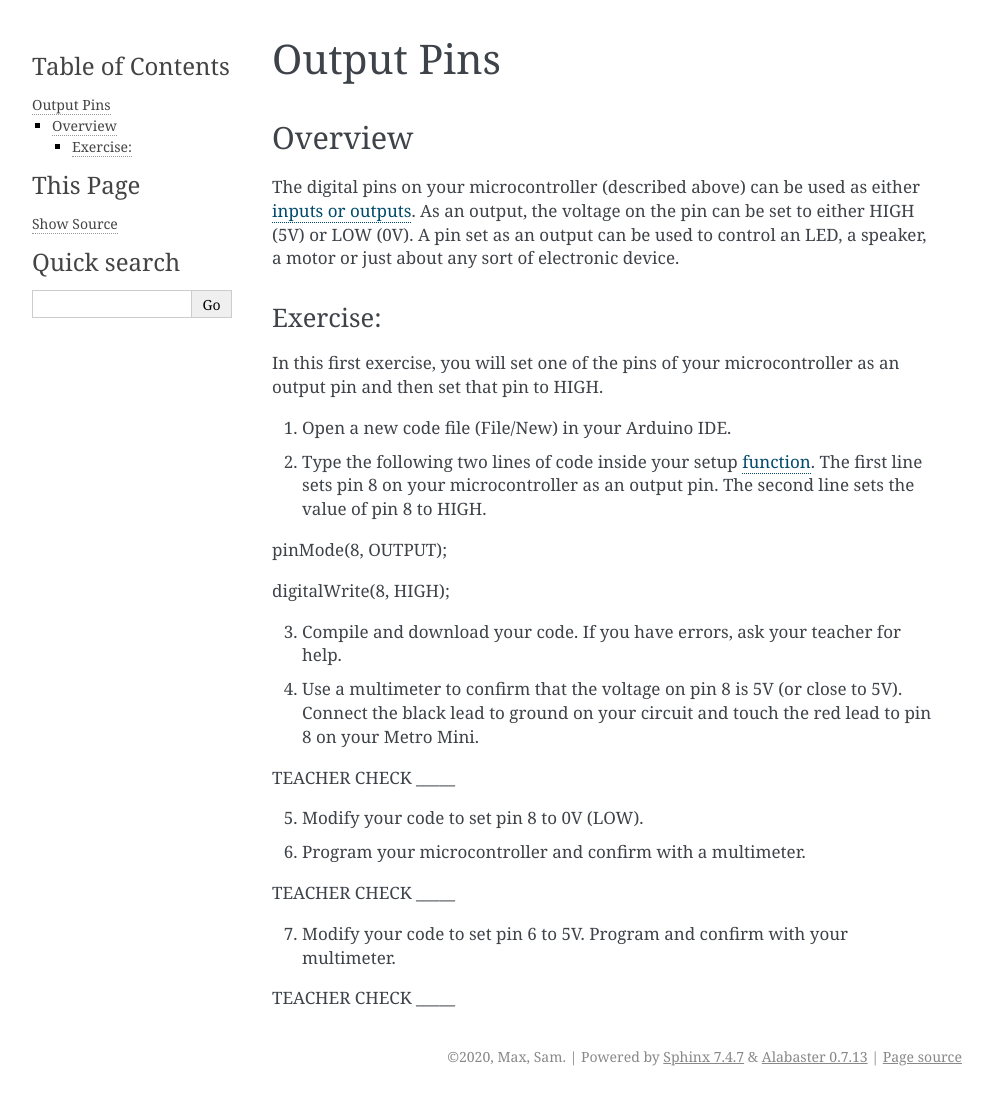
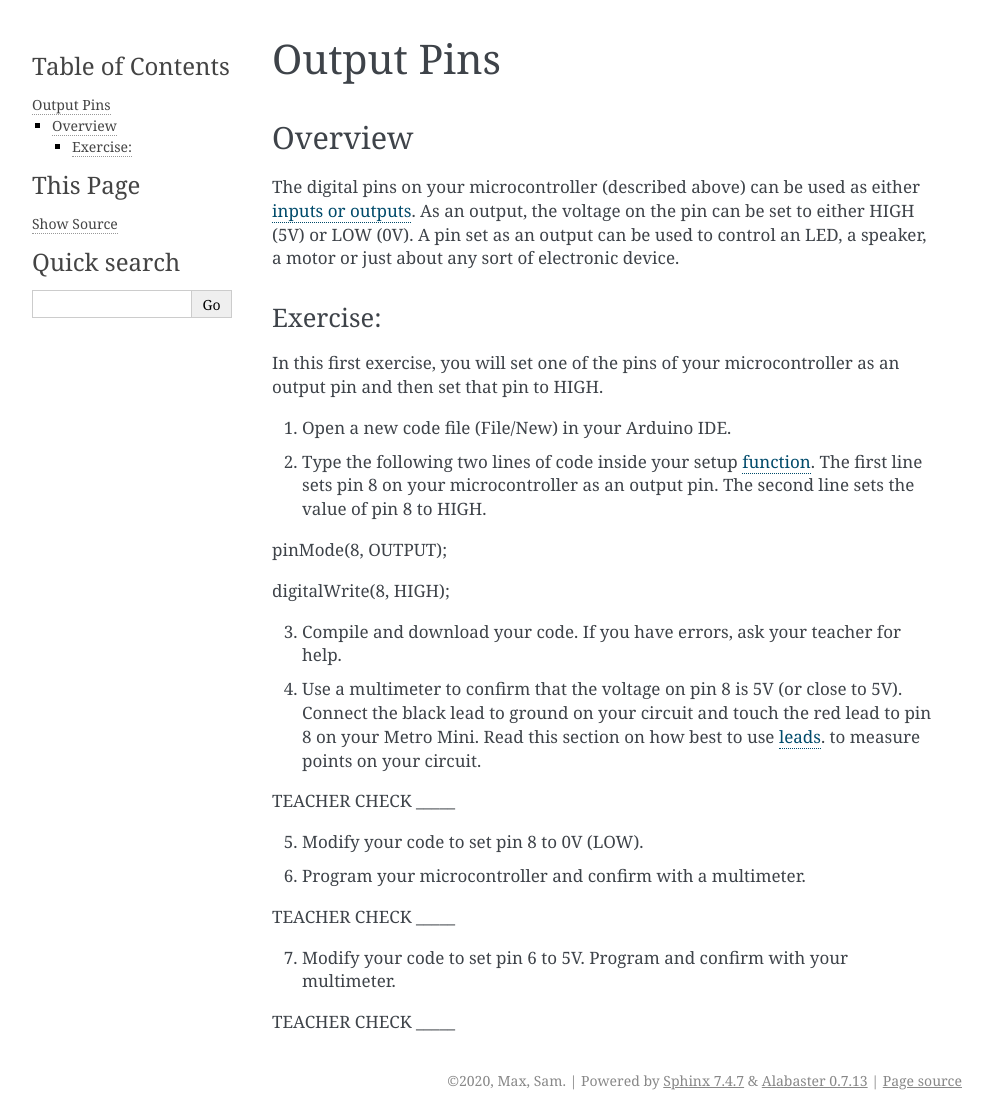
Before and after one commit to maxtkc/mvths-wiki, a Sphinx documentation site: the page built from docs/010-output-pins.rst, in a window 1280 px wide. Shown: the whole page, without its empty margins (148-1141 px from the left). Built offline with Sphinx 7.4.7, drawn with Linux system fonts in a browser that asks for light colours; before the commit the page ends 1096 px from its top, so only the background shows below that.

Commit message:
Update 010-output-pins.rst

```diff
--- a/docs/010-output-pins.rst
+++ b/docs/010-output-pins.rst
@@ -43,7 +43,10 @@ digitalWrite(8, HIGH);
 
 4. Use a multimeter to confirm that the voltage on pin 8 is 5V (or close
    to 5V). Connect the black lead to ground on your circuit and touch
-   the red lead to pin 8 on your Metro Mini.
+   the red lead to pin 8 on your Metro Mini. Read this section on
+   how best to use  `leads <https://docs.google.com/document/d/1BmZbXzxnD2j17QToSZ9jeZmnP7burwfksfQq2v4zu-Y/edit#bookmark=id.w8fwz347yb2x>`__.
+   to measure points on your circuit.
+
 
 TEACHER CHECK \_\_\_\_\_
 
```
